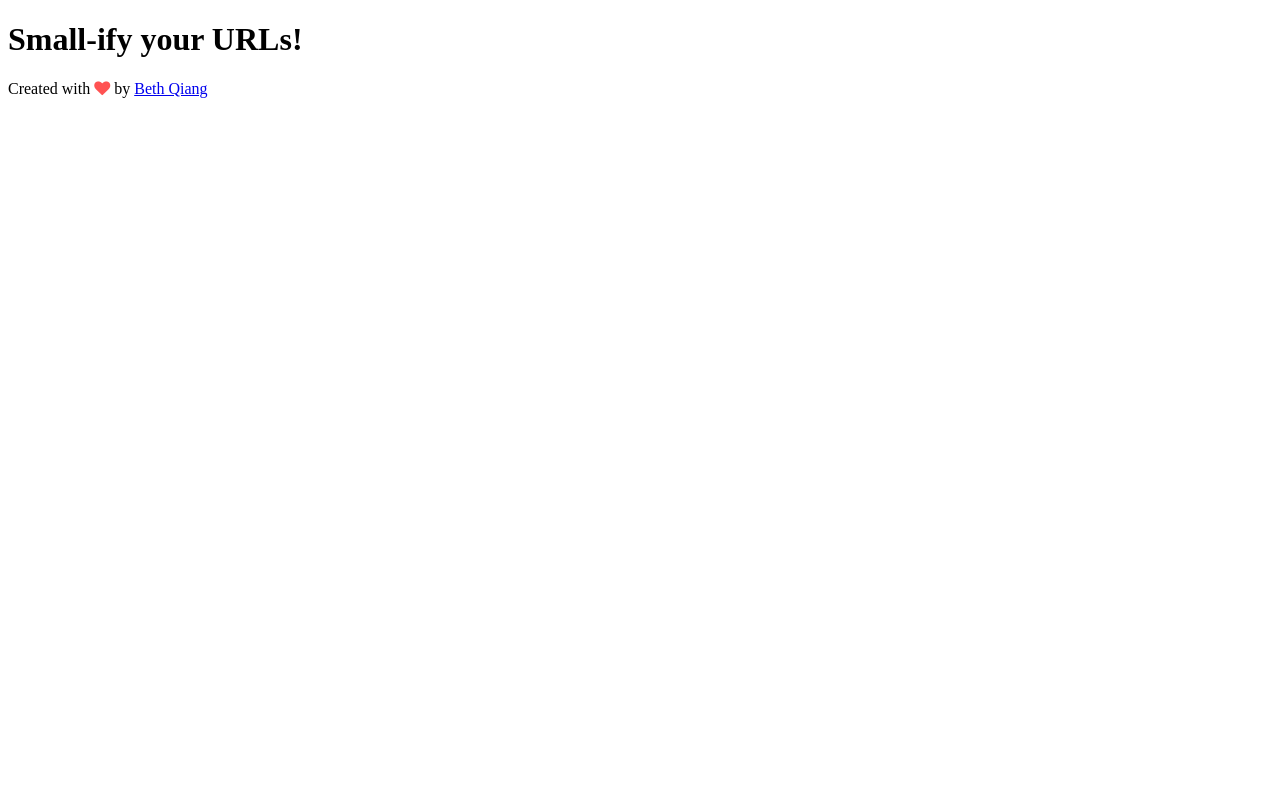
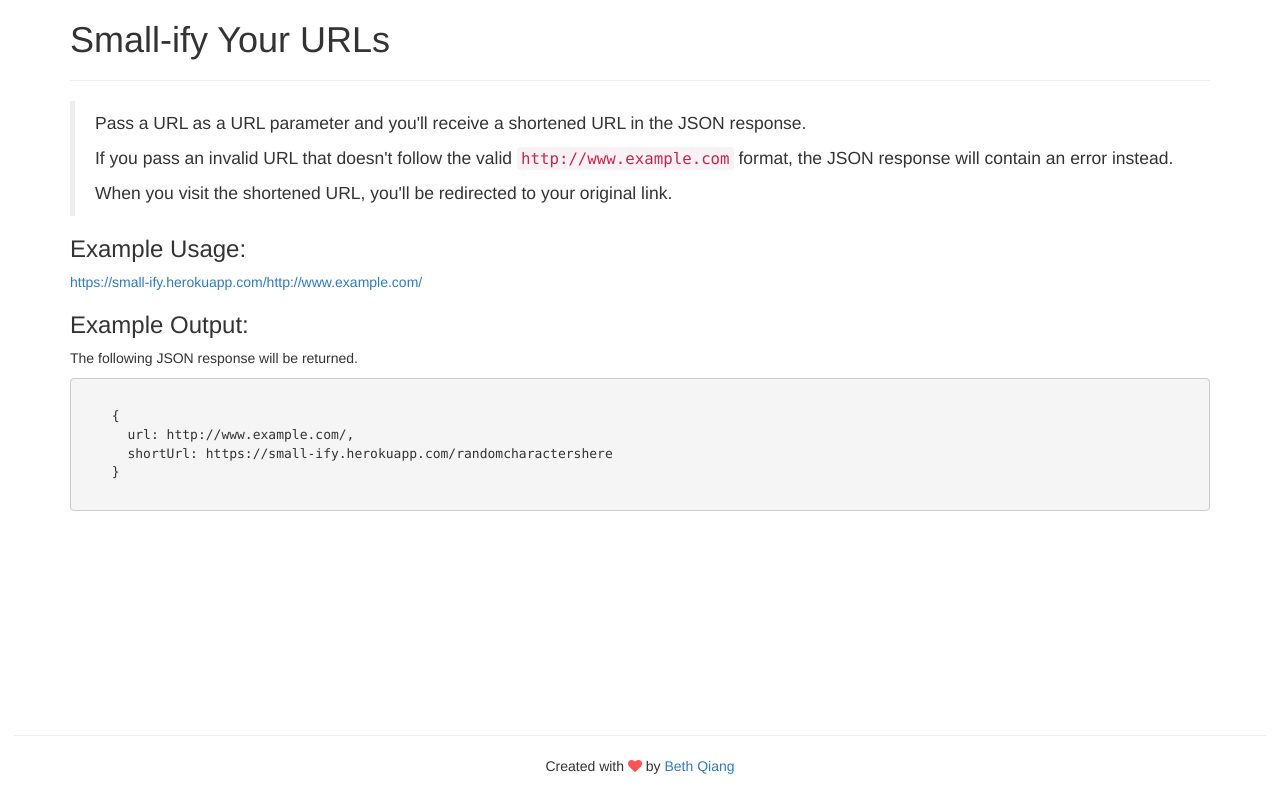
Before and after one commit to bethqiang/url-shortener, a website: page public/index.html in a window 1280 px wide. Drawn offline with nearby package versions, Linux system fonts and the light colour scheme.

Commit message:
Update landing page & README with info

```diff
--- a/public/index.html
+++ b/public/index.html
@@ -5,6 +5,7 @@
   <meta charset="UTF-8">
   <meta http-equiv="X-UA-Compatible" content="IE=edge,chrome=1">
   <meta name="viewport" content="width=device-width, initial-scale=1.0">
+  <link rel="stylesheet" href="https://maxcdn.bootstrapcdn.com/bootstrap/3.3.7/css/bootstrap.min.css" integrity="sha384-BVYiiSIFeK1dGmJRAkycuHAHRg32OmUcww7on3RYdg4Va+PmSTsz/K68vbdEjh4u" crossorigin="anonymous">
   <link rel="stylesheet" type="text/css" href="/stylesheets/style.css">
   <link href="https://maxcdn.bootstrapcdn.com/font-awesome/4.6.3/css/font-awesome.min.css" rel="stylesheet">
 </head>
@@ -12,13 +13,38 @@
 <body>
   <div class="container">
 
-    <h1>Small-ify your URLs!</h1>
+    <h1>Small-ify Your URLs</h1>
+    <hr/>
+
+    <blockquote>
+
+    <p>Pass a URL as a URL parameter and you'll receive a shortened URL in the JSON response.</p>
+
+    <p>If you pass an invalid URL that doesn't follow the valid <code>http://www.example.com</code> format, the JSON response will contain an error instead.</p>
+
+    <p>When you visit the shortened URL, you'll be redirected to your original link.</p>
+
+    </blockquote>
+
+    <h3>Example Usage:</h3>
+    <a href="https://small-ify.herokuapp.com/http://www.example.com/">https://small-ify.herokuapp.com/http://www.example.com/</a>
+
+    <h3>Example Output:</h3>
+    <p>The following JSON response will be returned.</p>
+    <pre><code>
+    {
+      url: http://www.example.com/,
+      shortUrl: https://small-ify.herokuapp.com/randomcharactershere
+    }
+    </code></pre>
 
   </div>
-</body>
 
 <footer>
+  <hr/>
   <p>Created with <i class="fa fa-heart" style="color: #FF5252"></i> by <a href="https://github.com/bethqiang">Beth Qiang</a></p>
 </footer>
 
+</body>
+
 </html>
--- a/public/stylesheets/style.css
+++ b/public/stylesheets/style.css
@@ -0,0 +1,18 @@
+html {
+  height: 100%;
+}
+
+body {
+  min-height: 100%;
+  display: flex;
+  flex-direction: column;
+}
+
+.container {
+  flex: 1;
+}
+
+footer {
+  padding: 1em;
+  text-align: center;
+}
```
Also changed, not shown: README.md.
